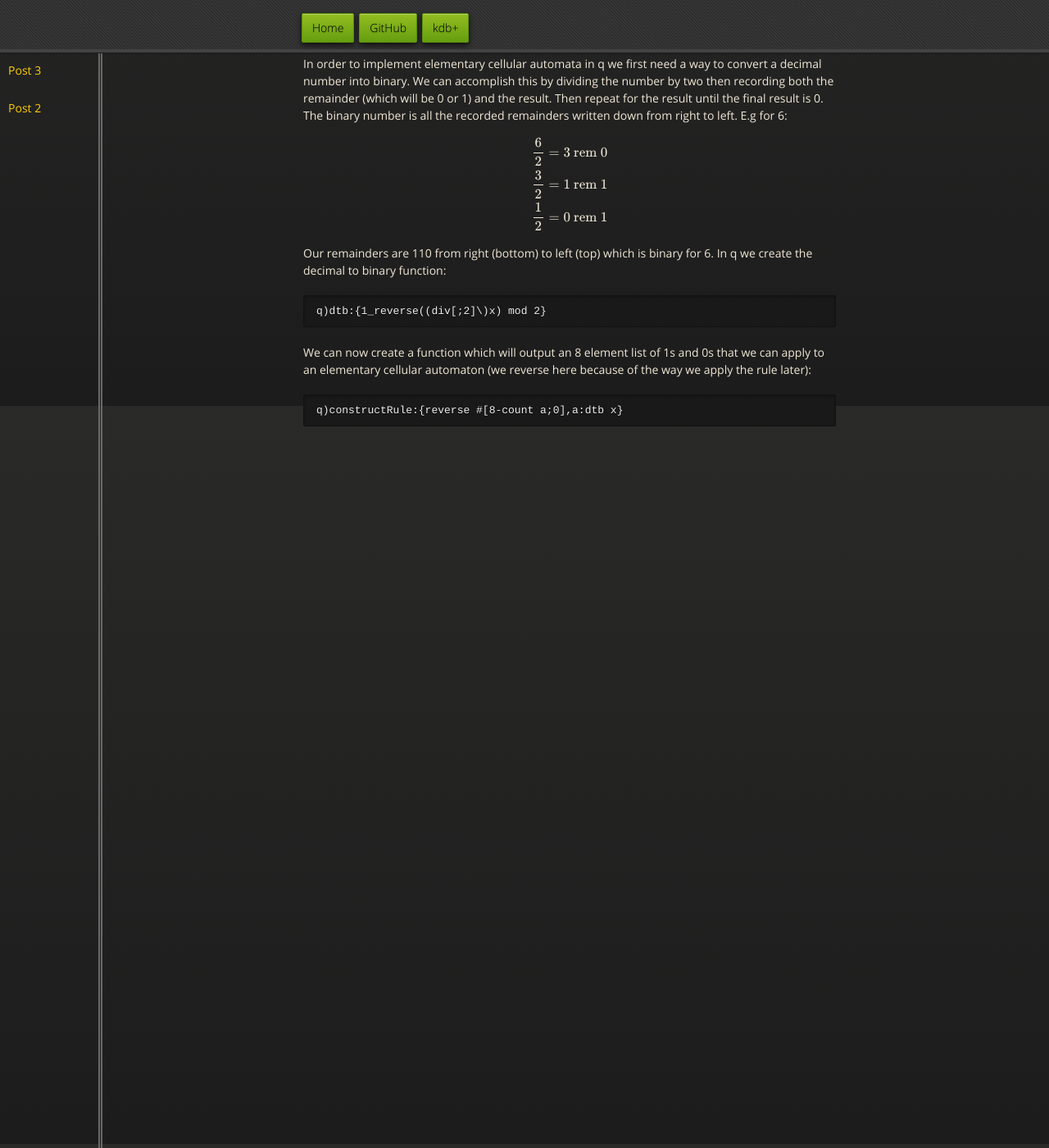
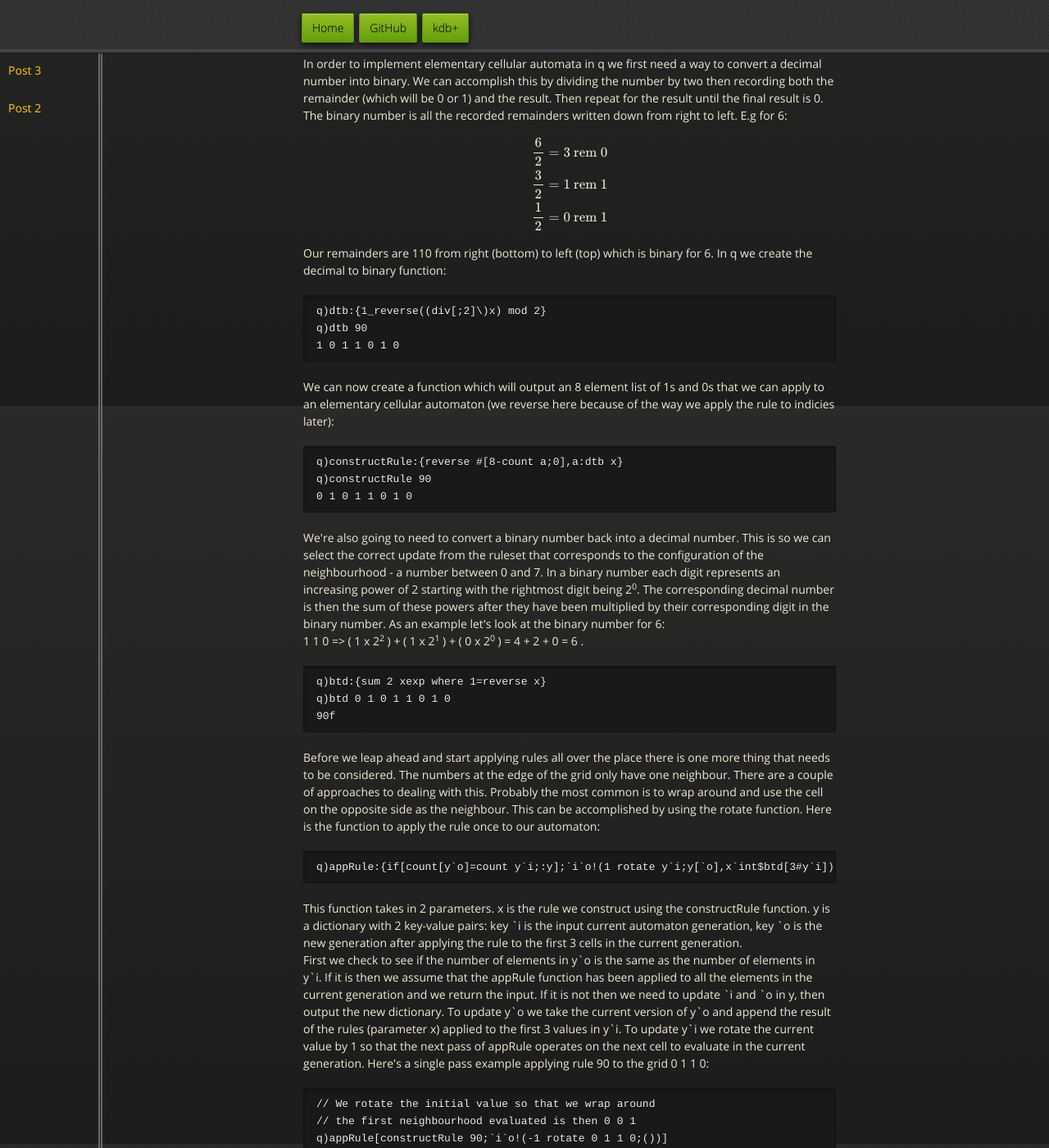
Before and after one commit to jpneill/jpneill.github.io, a Jekyll site: the page posts/CA.html, which Jekyll copies as it is, in a window 1280 px wide and 1400 px high, scrolled down 1305 px. Shown: the whole window at 82% size. Built offline with Jekyll 4.4.1, drawn with Linux system fonts in a browser that asks for light colours; nearby versions of some CDN libraries; formulas are drawn with MathJax 3; some of the changed text lies outside the part shown.

Commit message:
Majority of CA post complete.

```diff
--- a/posts/CA.html
+++ b/posts/CA.html
@@ -74,9 +74,67 @@
         </figure>
         <h3>q Implementation</h3>
         <p>In order to implement elementary cellular automata in q we first need a way to convert a decimal number into binary. We can accomplish this by dividing the number by two then recording both the remainder (which will be 0 or 1) and the result. Then repeat for the result until the final result is 0. The binary number is all the recorded remainders written down from right to left. E.g for 6: $$\begin{align}\frac{6}{2}&=3\text{ rem }0\\\frac{3}{2}&=1\text{ rem }1\\\frac{1}{2}&=0\text{ rem }1\end{align}$$ Our remainders are 110 from right (bottom) to left (top) which is binary for 6. In q we create the decimal to binary function:</p>
-<pre><code>q)dtb:{1_reverse((div[;2]\)x) mod 2}</code></pre>
-        <p>We can now create a function which will output an 8 element list of 1s and 0s that we can apply to an elementary cellular automaton (we reverse here because of the way we apply the rule later):</p>
-<pre><code>q)constructRule:{reverse #[8-count a;0],a:dtb x}</code></pre>
+<pre><code>q)dtb:{1_reverse((div[;2]\)x) mod 2}
+q)dtb 90
+1 0 1 1 0 1 0</code></pre>
+        <p>We can now create a function which will output an 8 element list of 1s and 0s that we can apply to an elementary cellular automaton (we reverse here because of the way we apply the rule to indicies later):</p>
+<pre><code>q)constructRule:{reverse #[8-count a;0],a:dtb x}
+q)constructRule 90
+0 1 0 1 1 0 1 0</code></pre>
+        <p>We're also going to need to convert a binary number back into a decimal number. This is so we can select the correct update from the ruleset that corresponds to the configuration of the neighbourhood - a number between 0 and 7. In a binary number each digit represents an increasing power of 2 starting with the rightmost digit being 2<sup>0</sup>. The corresponding decimal number is then the sum of these powers after they have been multiplied by their corresponding digit in the binary number. As an example let's look at the binary number for 6:<br>1 1 0 => ( 1 x 2<sup>2</sup> ) + ( 1 x 2<sup>1</sup> ) + ( 0 x 2<sup>0</sup> ) = 4 + 2 + 0 = 6 .</p>
+<pre><code>q)btd:{sum 2 xexp where 1=reverse x}
+q)btd 0 1 0 1 1 0 1 0
+90f</code></pre>
+        <p>Before we leap ahead and start applying rules all over the place there is one more thing that needs to be considered. The numbers at the edge of the grid only have one neighbour. There are a couple of approaches to dealing with this. Probably the most common is to wrap around and use the cell on the opposite side as the neighbour. This can be accomplished by using the rotate function. Here is the function to apply the rule once to our automaton:</p>
+<pre><code>q)appRule:{if[count[y`o]=count y`i;:y];`i`o!(1 rotate y`i;y[`o],x`int$btd[3#y`i])}</code></pre>
+        <p>This function takes in 2 parameters. x is the rule we construct using the constructRule function. y is a dictionary with 2 key-value pairs: key `i is the input current automaton generation, key `o is the new generation after applying the rule to the first 3 cells in the current generation.<br>First we check to see if the number of elements in y`o is the same as the number of elements in y`i. If it is then we assume that the appRule function has been applied to all the elements in the current generation and we return the input. If it is not then we need to update `i and `o in y, then output the new dictionary. To update y`o we take the current version of y`o and append the result of the rules (parameter x) applied to the first 3 values in y`i. To update y`i we rotate the current value by 1 so that the next pass of appRule operates on the next cell to evaluate in the current generation. Here's a single pass example applying rule 90 to the grid 0 1 1 0:</p>
+<pre><code>// We rotate the initial value so that we wrap around
+// the first neighbourhood evaluated is then 0 0 1
+q)appRule[constructRule 90;`i`o!(-1 rotate 0 1 1 0;())]
+i| 0 1 1 0
+o| ,1
+// Let's double check  0 0 1 is binary for 1
+q)btd 0 0 1
+1f
+// So we want the element located at index 1 in the rule
+q)constructRule[90][1]
+1</code></pre>
+        <p>With this in hand all we need to do is keep iterating until we've evaluated the all the cells in the current generation. Let's wrap this up in a function that will also output the new generation with X for 1 and nothing for 0:</p>
+<pre><code>q)evalRule:{r:(appRule[x]/)[`i`o!(rotate[-1;y];())];-1 " X"r`o;r`o}
+q)evalRule[constructRule 90;0 1 1 0]
+XXXX</code></pre>
+        <p>Is this the correct value for our next generation?</p>
+        <p>Our rule is: 0 1 0 1 1 0 1 0<br>Cell 0 is 0 and has the neighbourhood 0 0 1 => 1 which will update to 1<br>Cell 1 is 1 and has the neighbourhood 0 1 1 => 3 which will update to 1<br>Cell 2 is 1 and has the neighbourhood 1 1 0 => 6 which will update to 1<br>Cell 3 is 0 and has the neighbourhood 1 0 0 => 4 which will update to 1</p>
+        <p>Finally we want to be able to run this for many generations.</p>
+<pre><code>q)eca:{-1 " X" x;evalRule[constructRule y]/[z;x];}
+// 25 generations of rule 90 to generate sierpinsky triangle
+q)eca[0000000000000000000000000000000000000000010000000000000000000000000000000000000000b;90;25]
+                                         X
+                                        X X
+                                       X   X
+                                      X X X X
+                                     X       X
+                                    X X     X X
+                                   X   X   X   X
+                                  X X X X X X X X
+                                 X               X
+                                X X             X X
+                               X   X           X   X
+                              X X X X         X X X X
+                             X       X       X       X
+                            X X     X X     X X     X X
+                           X   X   X   X   X   X   X   X
+                          X X X X X X X X X X X X X X X X
+                         X                               X
+                        X X                             X X
+                       X   X                           X   X
+                      X X X X                         X X X X
+                     X       X                       X       X
+                    X X     X X                     X X     X X
+                   X   X   X   X                   X   X   X   X
+                  X X X X X X X X                 X X X X X X X X
+                 X               X               X               X
+                X X             X X             X X             X X</code></pre>
       </section>
     </div>
     </div>
```
